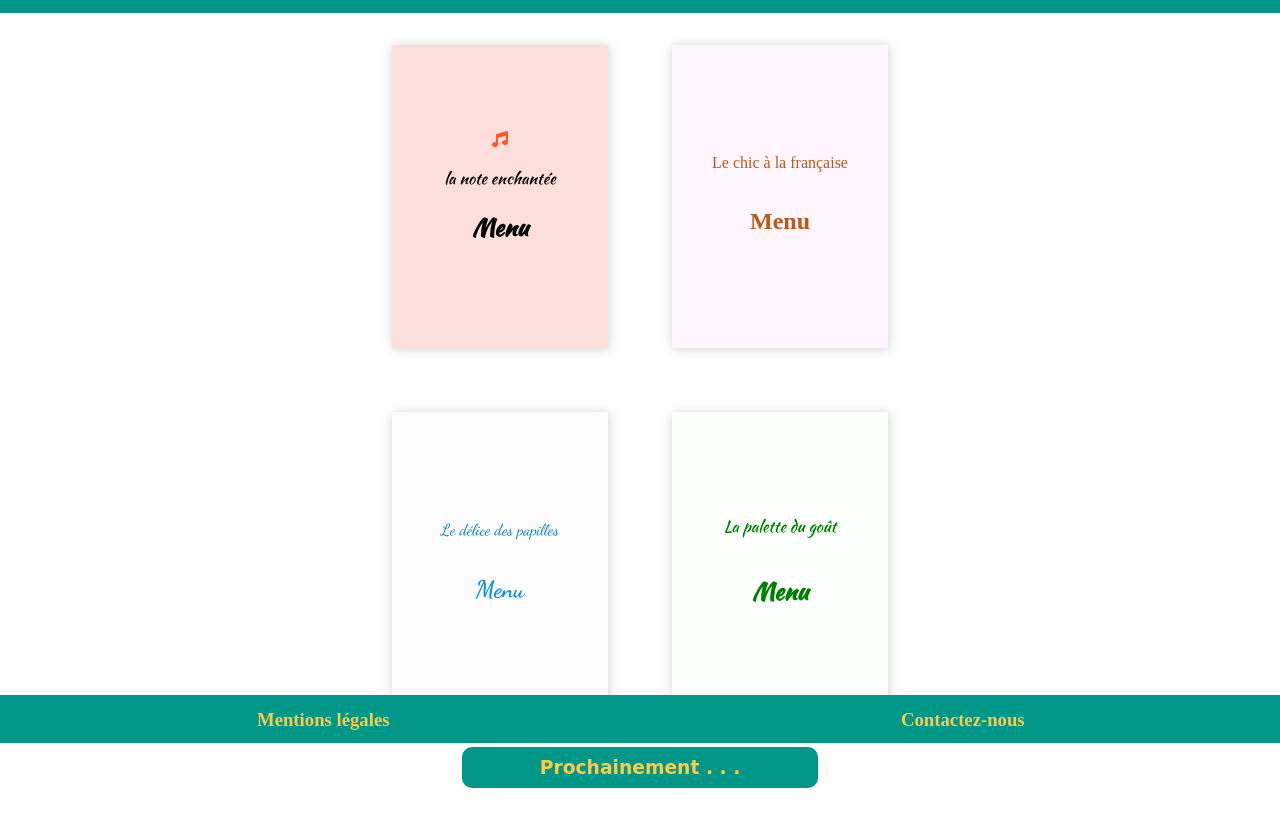
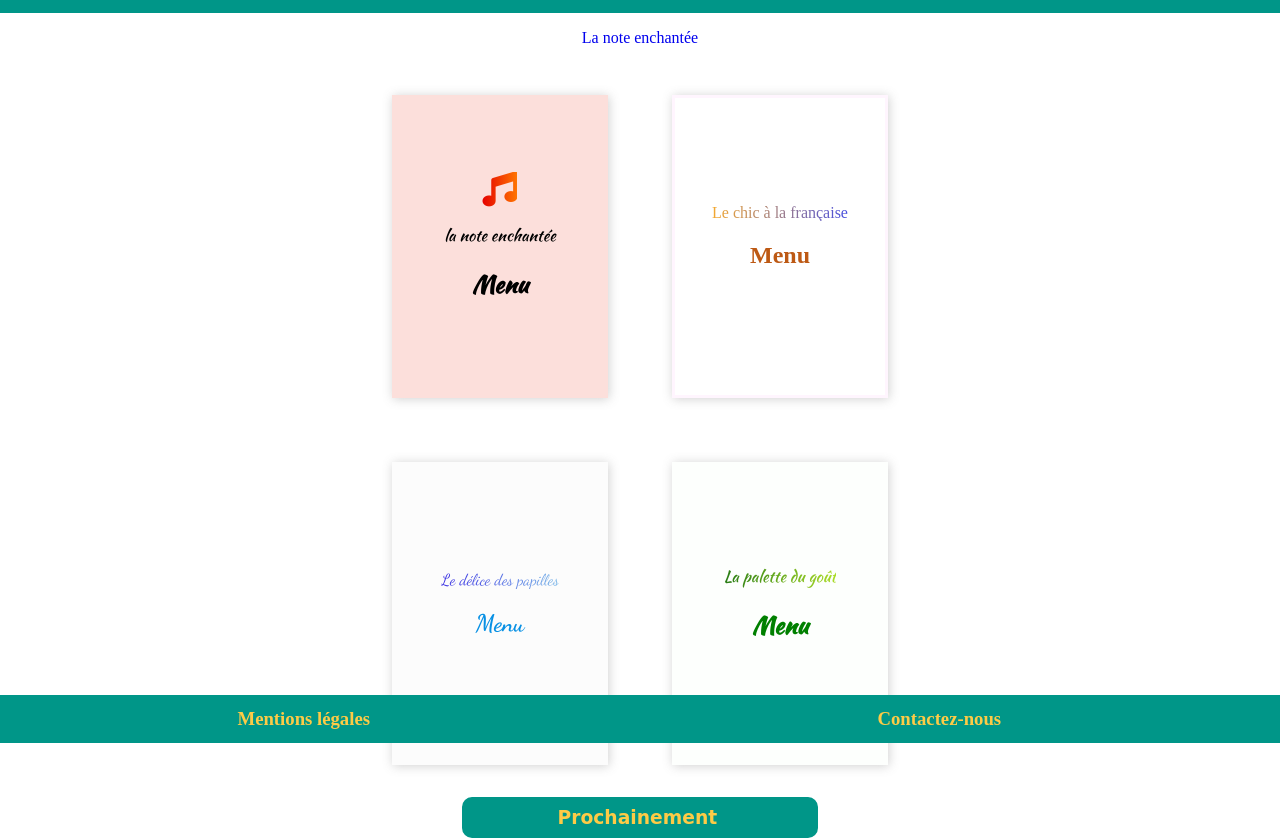
Before and after one commit to oneil75/food, a plain HTML site: page index.html in a window 1280 px wide. Shown: the part 57-895 px from the top of the page. Before the commit the page ends 845 px from the top, so only its background shows below. Drawn offline with Linux system fonts and the light colour scheme; a web font is replaced by a local one.

Commit message:
mise a jour 7

```diff
--- a/food.css
+++ b/food.css
@@ -29,13 +29,35 @@ header
   border-color: #fcdfdb;
 }
 
+.menu1
+{
+  color: black;
+}
+
 .lcf
 {
   box-shadow: 1px 1px 10px 0px rgba(204, 204, 204, 0.9);
   font-family: "Croissant One";
+  border-color: #fff5fe;
+
+}
+
+.lcf content2
+{ background: #f4a930;
+background: -moz-linear-gradient(left,  #f4a930 0%, #474fe0 100%);
+background: -webkit-linear-gradient(left,  #f4a930 0%,#474fe0 100%);
+background: linear-gradient(to right,  #f4a930 0%,#474fe0 100%);
+filter: progid:DXImageTransform.Microsoft.gradient( startColorstr='#f4a930', endColorstr='#474fe0',GradientType=1 );
+font-family: "Croissant One";
+background-color: #fff5fe;
+-webkit-background-clip: text;
+-webkit-text-fill-color: transparent;
+width: fit-content;
+}
+.menu2
+{
   color: #BD5914;
-  border-color: #fff5fe;
-  background-color:  #fff5fe;
+
 }
 
 .ldp
@@ -44,7 +66,24 @@ header
   font-family: "Dancing Script";
   background-color: #FCFCFC  ;
   border-color: #FCFCFC;
-  color: #027CC7 ;
+
+}
+
+.content3
+{
+background: -moz-linear-gradient(left, #392de2 0%, #7db9e8 100%);
+background: -webkit-linear-gradient(left, #392de2 0%,#7db9e8 100%);
+background: linear-gradient(to right, #392de2 0%,#7db9e8 100%);
+filter: progid:DXImageTransform.Microsoft.gradient( startColorstr='#392de2', endColorstr='#7db9e8',GradientType=1 );
+background-color: #fff5fe;
+-webkit-background-clip: text;
+-webkit-text-fill-color: transparent;
+width: fit-content;
+}
+
+.menu3
+{
+  color: #0790E4;
 }
 
 .lpg
@@ -53,6 +92,24 @@ header
   font-family: "Kaushan Script";
   background-color: #fdfffd;
   border-color: #fdfffd;
+
+
+}
+
+.content4
+{
+  background: -moz-linear-gradient(left,  #287c15 0%, #abdc28 100%);
+  background: -webkit-linear-gradient(left,  #287c15 0%,#abdc28 100%);
+  background: linear-gradient(to right,  #287c15 0%,#abdc28 100%);
+  filter: progid:DXImageTransform.Microsoft.gradient( startColorstr='#287c15', endColorstr='#abdc28',GradientType=1 );
+  background-color: #287c15;
+  -webkit-background-clip: text;
+-webkit-text-fill-color: transparent;
+width: fit-content;
+}
+
+.menu4
+{
   color: green;
 }
 
@@ -63,7 +120,14 @@ a
 
 i
 {
-  color: #FF5722;
+font-size: 35px;
+background: #e50000; /* Old browsers */
+background: -moz-linear-gradient(left,  #e50000 0%, #ff7400 100%); /* FF3.6-15 */
+background: -webkit-linear-gradient(left,  #e50000 0%,#ff7400 100%); /* Chrome10-25,Safari5.1-6 */
+background: linear-gradient(to right,  #e50000 0%,#ff7400 100%); /* W3C, IE10+, FF16+, Chrome26+, Opera12+, Safari7+ */
+filter: progid:DXImageTransform.Microsoft.gradient( startColorstr='#e50000', endColorstr='#ff7400',GradientType=1 ); /* IE6-9 */
+ -webkit-background-clip: text;
+  -webkit-text-fill-color: transparent;
 }
 
 main
@@ -73,26 +137,6 @@ main
   justify-content: center;
   max-width: 600px;
   margin: auto;
-}
-
-.menu1
-{
-  color: black;
-}
-
-.menu2
-{
-  color: #BD5914;
-}
-
-.menu3
-{
-  color: #0790E4;
-}
-
-.menu4
-{
-  color: green;
 }
 
 article
@@ -137,12 +181,16 @@ h1
 h3
 {
   color:#fdcb46;
+  margin: 2rem auto;
+  width: 165px;
+  text-align: left;
 }
 
-.btns__btn
+.btns__btn:hover
 {
   animation: shake 1s;
   animation-iteration-count: infinite;
+
 }
 
 @keyframes shake
@@ -217,9 +265,24 @@ h3
   display: flex;
   align-content: center;
   align-items: center;
+
+
 }
 
-p span
+.soon h3:after
+{ content: "";
+  animation: soonAnimate 1s;
+  animation-iteration-count: infinite;
+}
+
+@keyframes soonAnimate
+{ 0%{content: ""}
+ 25%{content: "."}
+ 50%{content: ".."}
+ 75%{content: "..."}
+}
+
+span
 {
   animation-name: blink;
   animation-duration: 2s;
@@ -227,12 +290,12 @@ p span
   animation-fill-mode: both;
 }
 
-p span:nth-child(2)
+span:nth-child(2)
 {
   animation-delay: .5s;
 }
 
-p span:nth-child(3)
+span:nth-child(3)
 {
   animation-delay: .9s;
 }
--- a/index.html
+++ b/index.html
@@ -11,9 +11,12 @@
     <header>
       <h1>ohmyfood</h1>
     </header>
+    <a href="la_note_enchantee.html">
+      <p>La note enchantée</p>
     <main>
+
       <article class="lne">
-        <a href="la_note_enchantee.html">
+
           <i class="fas fa-music"></i>
           <div class="menu1">
             <p>
@@ -23,42 +26,45 @@
           </div>
         </a>
       </article>
+
+      <a href="le_chic_a_la_francaise.html">
       <article class="lcf">
-        <p>
+        <content2>
           Le chic à la française
-        </p>
-        <a href="le_chic_a_la_francaise.html">
+        </content2>
+
           <div class="menu2">
             <h2>Menu</h2>
           </div>
         </a>
       </article>
+
+      <a href="le_delice_des_papilles.html">
       <article class="ldp">
-        <p>
+        <div class="content3">
           Le délice des papilles
-        </p>
-        <a href="le_delice_des_papilles.html">
+        </div>
+        <a href="la_palette_du_gout.html">
           <div class="menu3">
             <h2>Menu</h2>
           </div>
         </a>
       </article>
+
+     <a href="la_palette_du_gout.html">
       <article class="lpg">
-        <p>
+        <div class="content4">
           La palette du goût
-        </p>
-        <a href="la_palette_du_gout.html">
+        </div>
           <div class="menu4">
             <h2>Menu</h2>
           </div>
         </a>
       </article>
+
       <article class="soon">
         <h3>
           Prochainement
-          <span>.</span>
-          <span>.</span>
-          <span>.</span>
         </h3>
       </article>
       <footer>
--- a/la_note_enchantee.css
+++ b/la_note_enchantee.css
@@ -10,18 +10,26 @@ body
   text-align: center;
 }
 
+.start
+{
+ padding-top: 50px;
+ font-size: 20px;
+ font-weight: bold;
+}
+
 main
 {
   display: flex;
   flex-direction: column;
   justify-content: center;
-  height: 100%;
+  height: 80%;
   margin: 60px;
   transform: scale(1);
   opacity: 1;
   transition: all 1s;
   background-color: #fcdfdb;
-  padding: 80px;
+  padding: 70px;
+
 }
 
 a
@@ -63,11 +71,18 @@ header
   font-family: "Kaushan Script";
 }
 
-.note
+i
 {
-  margin: auto;
-  color: red;
-  font-size: 255%;
+font-size: 35px;
+background: #e50000; /* Old browsers */
+background: -moz-linear-gradient(left,  #e50000 0%, #ff7400 100%); /* FF3.6-15 */
+background: -webkit-linear-gradient(left,  #e50000 0%,#ff7400 100%); /* Chrome10-25,Safari5.1-6 */
+background: linear-gradient(to right,  #e50000 0%,#ff7400 100%); /* W3C, IE10+, FF16+, Chrome26+, Opera12+, Safari7+ */
+filter: progid:DXImageTransform.Microsoft.gradient( startColorstr='#e50000', endColorstr='#ff7400',GradientType=1 ); /* IE6-9 */
+ -webkit-background-clip: text;
+  -webkit-text-fill-color: transparent;
+
+
 }
 
 h3
@@ -109,12 +124,12 @@ h3:before
   color: black;
   font-family: "Kaushan Script";
   font-size: 30px;
+
 }
 
 .music
 {
-  color: red;
-  font-size: 30px;
+
 }
 
 h5
@@ -144,7 +159,7 @@ footer
   justify-content: space-between;
 }
 
-.btns__btn
+.btns__btn:hover
 {
   animation: shake 1s;
   animation-iteration-count: infinite;
--- a/la_palette_du_gout.css
+++ b/la_palette_du_gout.css
@@ -45,6 +45,9 @@ header
   filter: progid:DXImageTransform.Microsoft.gradient( startColorstr='#287c15', endColorstr='#abdc28',GradientType=1 );
   -webkit-background-clip: text;
   -webkit-text-fill-color: transparent;
+
+width: fit-content;
+margin: auto;
 }
 
 h1
@@ -184,7 +187,7 @@ footer
   width: 100%;
 }
 
-.btns__btn
+.btns__btn:hover
 {
   animation: shake 1s;
   animation-iteration-count: infinite;
--- a/lddp.css
+++ b/lddp.css
@@ -97,6 +97,8 @@ font-size: 40px;
 background-color: #fff5fe;
 -webkit-background-clip: text;
 -webkit-text-fill-color: transparent;
+width: fit-content;
+margin: auto;
 }
 
 h1
@@ -236,7 +238,7 @@ height: 3rem;
 width: 100%;
 }
 
-.btns__btn
+.btns__btn:hover
 {
 animation: shake 1s;
 animation-iteration-count: infinite;
--- a/le_chic_a_la_francaise.css
+++ b/le_chic_a_la_francaise.css
@@ -74,6 +74,9 @@ font-family: "Croissant One";
 background-color: #fff5fe;
 -webkit-background-clip: text;
 -webkit-text-fill-color: transparent;
+width: fit-content;
+padding-bottom: 85px;
+margin: auto;
 }
 
 header
@@ -95,9 +98,9 @@ color: red;
 .underline
 {
 font-size: 120%;
-padding-top: 5%;
 font-size: 110%;
 margin-top: -2%;
+
 }
 
 h3
@@ -116,7 +119,7 @@ overflow: hidden;
 width: 50%;
 height: 4px;
 content: '\a0';
-background-color: black;
+background-color: #9e4a9d;
 margin-left: 40px;
 }
 
@@ -157,7 +160,7 @@ display: flex;
 justify-content: space-between;
 }
 
-.btns__btn
+.btns__btn:hover
 {
 animation: shake 1s;
 animation-iteration-count: infinite;
```
Also changed, not shown: la_note_enchantee.html (+5 -1 lines), la_palette_du_gout.html (+1 -1 lines), le_chic_a_la_francaise.html (+1 -1 lines), le_delice_des_papilles.html (+1 -1 lines), 1 other file.
